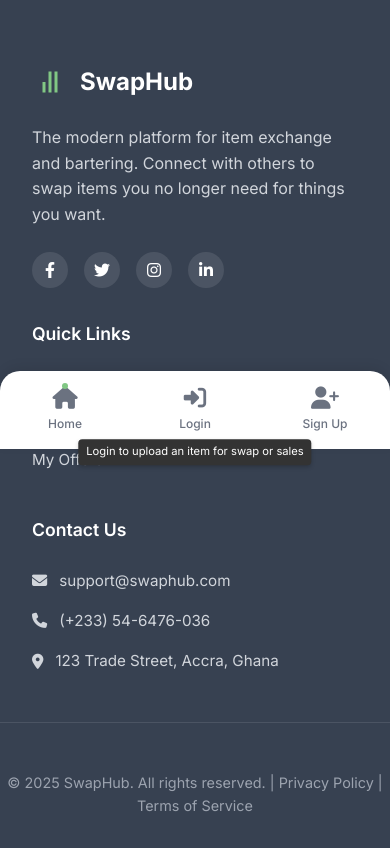
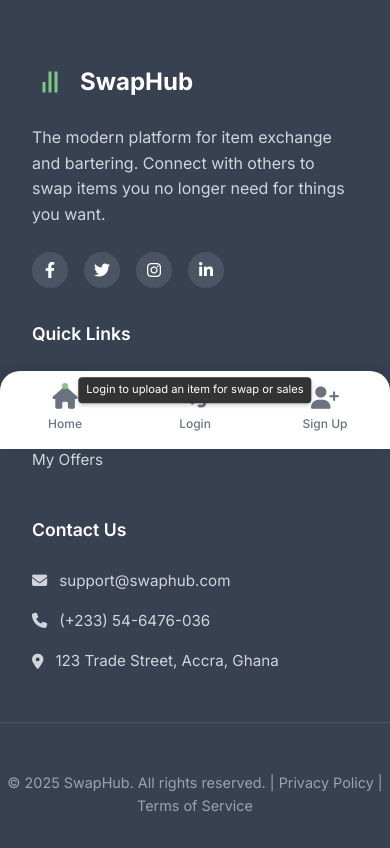
Before and after one commit to Derek1211212/Kwicshop, a Flask app: template templates/home.html in a window 390 px wide. Shown: the part 395-1243 px from the top of the page. Run offline with Flask 2, Linux system fonts and the light colour scheme; the template is opened without the code that fills it, so the values that code supplies are empty.

Commit message:
Updated templates after modifications

```diff
--- a/templates/home.html
+++ b/templates/home.html
@@ -1517,7 +1517,7 @@ body .mobile-bottom-nav {
     margin-top: 5px;
     text-align: center;
     position: absolute;
-    top: 100%;
+    top: 0%;
     left: 50%;
     transform: translateX(-50%);
     padding: 4px 8px;
```
